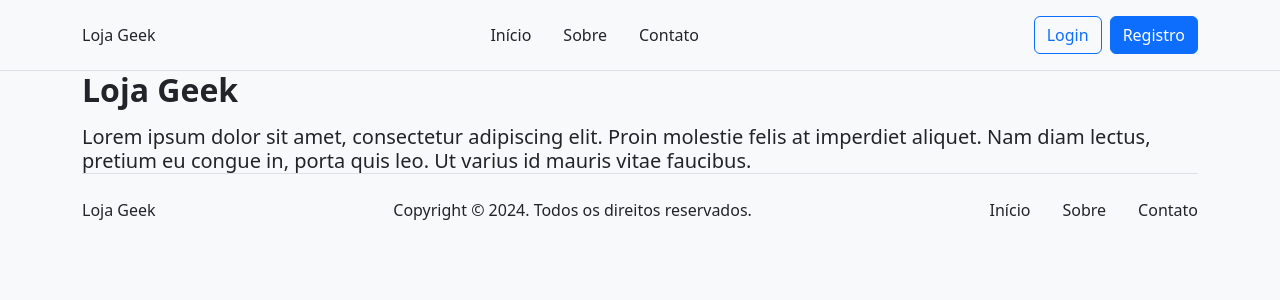
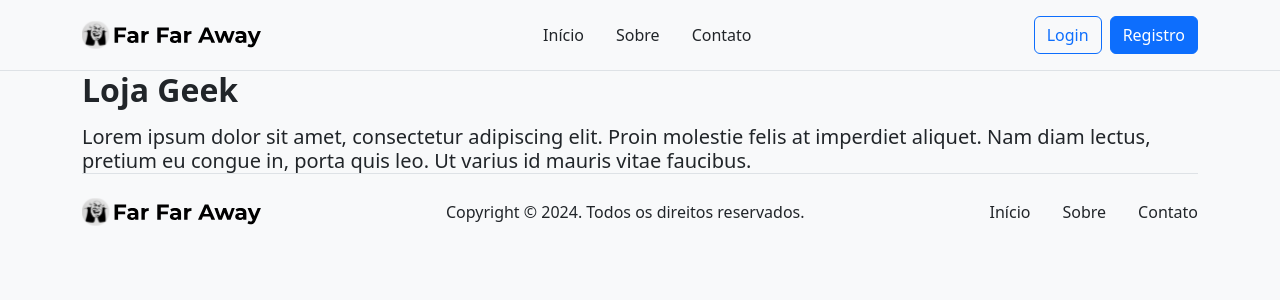
Before and after one commit to fernandaorms/geekstore-reactjs, a React (Create React App) app: page / in a window 1280 px wide. Shown: the top 300 px of the page. Built offline with nearby package versions, Linux system fonts and the light colour scheme.

Commit message:
Add logo-colored

```diff
--- a/src/assets/styles/footer.css
+++ b/src/assets/styles/footer.css
@@ -8,6 +8,11 @@ footer .wrapper {
     justify-content: space-between;
 }
 
+footer .logo img {
+    height: 28px;
+    width: auto;
+}
+
 footer .menu ul {
     gap: 0 32px;
 }
--- a/src/assets/styles/header.css
+++ b/src/assets/styles/header.css
@@ -11,6 +11,11 @@ header .wrapper {
     justify-content: space-between;
 }
 
+header .logo img {
+    height: 28px;
+    width: auto;
+}
+
 header .menu ul {
     gap: 0 32px;
 }
--- a/src/components/layout/Footer.js
+++ b/src/components/layout/Footer.js
@@ -1,5 +1,7 @@
+import { Link } from 'react-router-dom';
+
 import '../../assets/styles/footer.css';
-import { Link } from 'react-router-dom';
+import logo_colored from '../../assets/images/logo-colored.svg'
 
 export const Footer = () => {
     return (
@@ -7,7 +9,7 @@ export const Footer = () => {
             <div className='container'>
                 <div className='wrapper'>
                     <div className='logo'>
-                        <Link to='/'>Loja Geek</Link>
+                        <Link to='/'><img src={logo_colored} alt='Logo Colored' /></Link>
                     </div>
 
                     <div className='copyright'>
--- a/src/components/layout/Header.js
+++ b/src/components/layout/Header.js
@@ -1,5 +1,7 @@
+import { Link } from 'react-router-dom';
+
 import '../../assets/styles/header.css';
-import { Link } from 'react-router-dom';
+import logo_colored from '../../assets/images/logo-colored.svg'
 
 export const Header = () => {
     return (
@@ -7,7 +9,7 @@ export const Header = () => {
             <div className='container'>
                 <div className='wrapper'>
                     <div className='logo'>
-                        <Link to='/'>Loja Geek</Link>
+                        <Link to='/'><img src={logo_colored} alt='Logo Colored' /></Link>
                     </div>
 
                     <div className='menu'>
```
Also changed, not shown: src/assets/images/logo-colored.svg (added).
